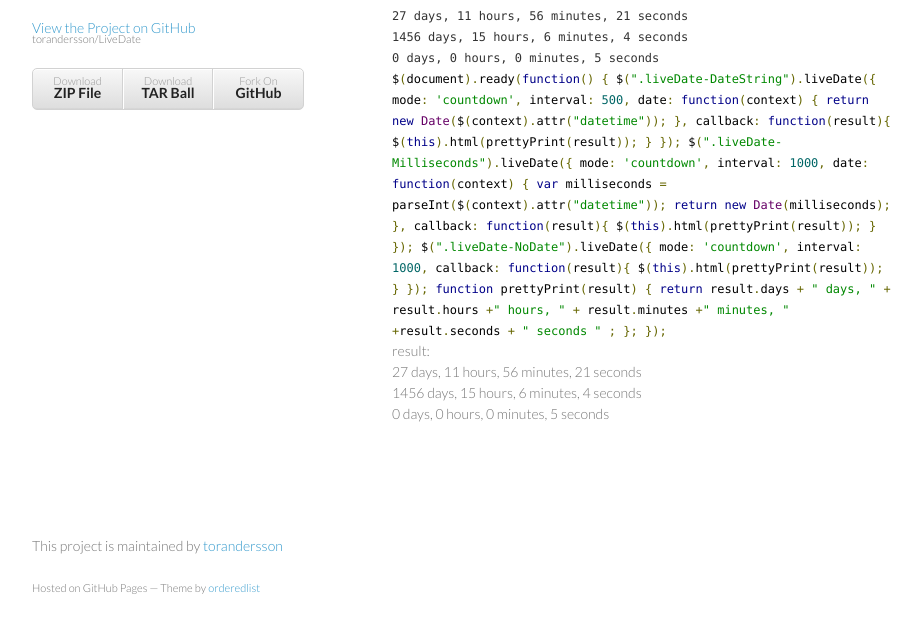
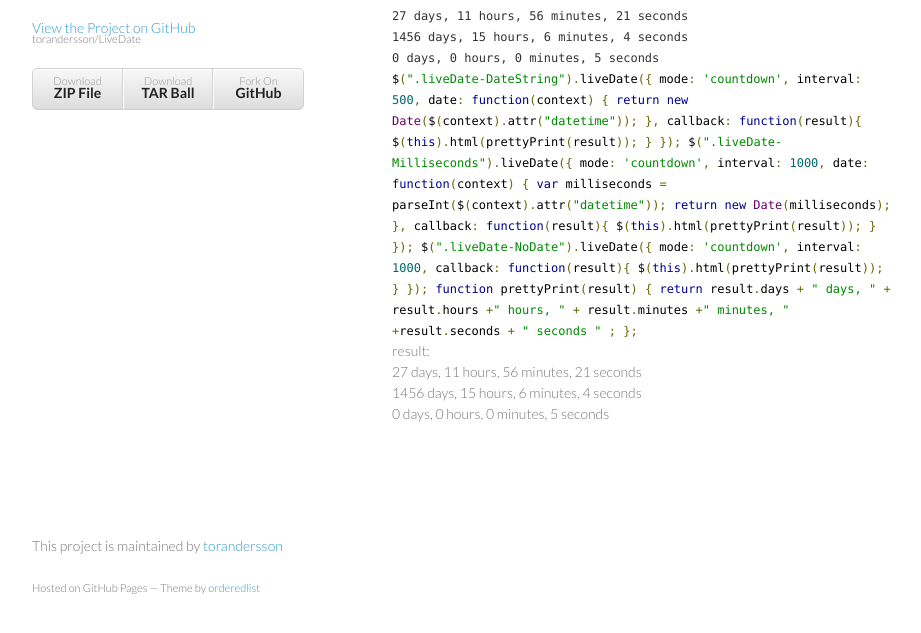
Before and after one commit to torandersson/LiveDate, a plain HTML site: page index.html in a window 1280 px wide. Shown: the part 133-766 px from the top of the page, without its empty margins (178-1099 px from the left). Drawn offline with nearby package versions, Linux system fonts and the light colour scheme.

Commit message:
formatted

```diff
--- a/index.html
+++ b/index.html
@@ -48,10 +48,6 @@
 </code>
 
 <code class="prettyprint">
-
-
-      $(document).ready(function() {
-
         $(".liveDate-DateString").liveDate({
             mode: 'countdown',
             interval: 500,
@@ -62,7 +58,9 @@
               $(this).html(prettyPrint(result));
             }
         });
+</code>
 
+<code class="prettyprint">
         $(".liveDate-Milliseconds").liveDate({
             mode: 'countdown',
             interval: 1000,
@@ -74,7 +72,9 @@
               $(this).html(prettyPrint(result));
             }
         });
+</code>
 
+<code class="prettyprint">
         $(".liveDate-NoDate").liveDate({
             mode: 'countdown',
             interval: 1000,
@@ -83,15 +83,12 @@
             }
         });
 
+</code>
 
+<code class="prettyprint">
         function prettyPrint(result) {
           return result.days + " days, " +  result.hours +" hours, " +  result.minutes +" minutes, " +result.seconds +  " seconds " ;
         };
-
-      });
-
-
-
 </code>
 
 
```
